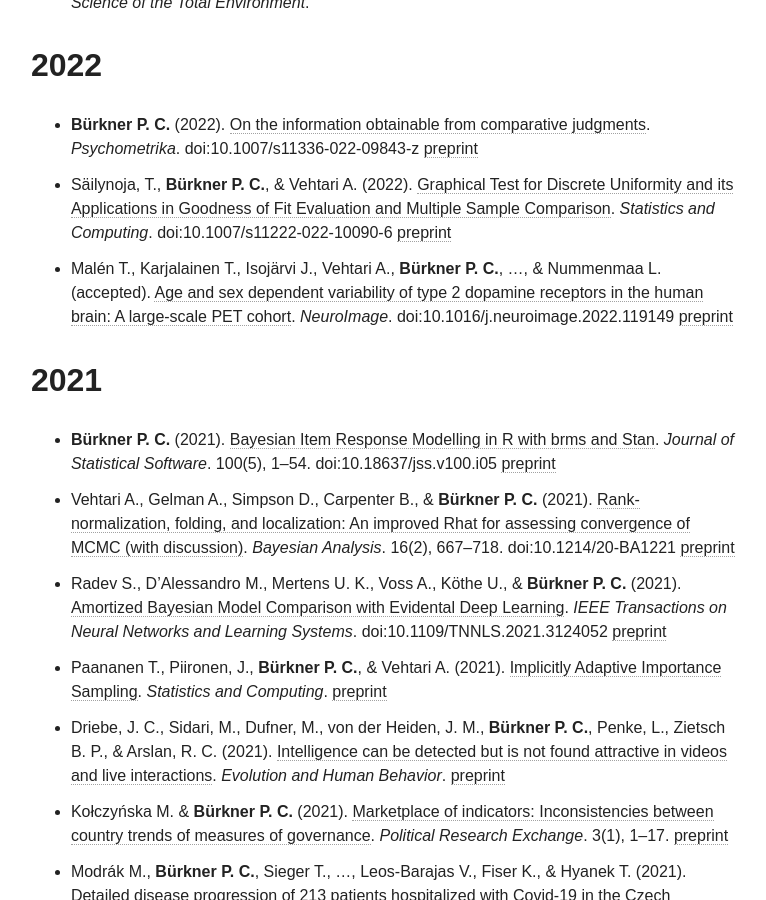
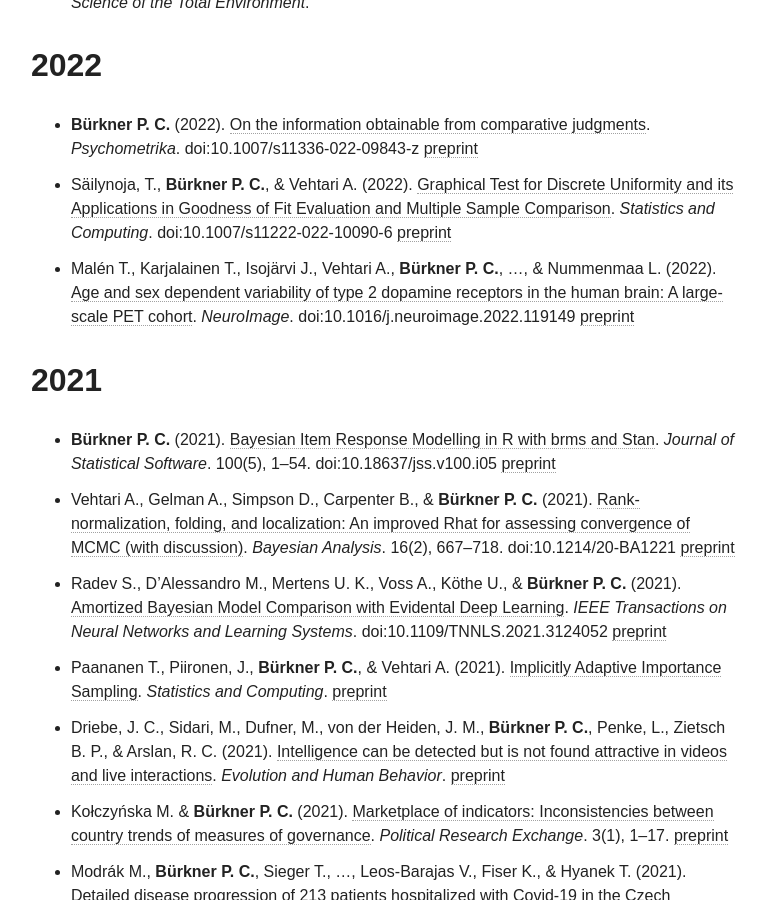
Before and after one commit to paul-buerkner/paul-buerkner.github.io, a Jekyll site: the page built from publications/index.md, in a window 1280 px wide and 900 px high, scrolled down 2314 px. Shown: the whole window, without its empty margins (255-1021 px from the left). Built offline with Jekyll 4.4.1, drawn with Linux system fonts in a browser that asks for light colours; nearby versions of some CDN libraries.

Commit message:
fix typo

```diff
--- a/publications/index.md
+++ b/publications/index.md
@@ -37,7 +37,7 @@
 * **Bürkner P. C.** (2022). [On the information obtainable from comparative judgments](https://link.springer.com/article/10.1007/s11336-022-09843-z). *Psychometrika*.
 doi:10.1007/s11336-022-09843-z [preprint](https://psyarxiv.com/j5efn/)
 * Säilynoja, T., **Bürkner P. C.**, & Vehtari A. (2022). [Graphical Test for Discrete Uniformity and its Applications in Goodness of Fit Evaluation and Multiple Sample Comparison](https://link.springer.com/article/10.1007/s11222-022-10090-6). *Statistics and Computing*. doi:10.1007/s11222-022-10090-6 [preprint](https://arxiv.org/abs/2103.10522)
-* Malén T., Karjalainen T., Isojärvi J., Vehtari A., **Bürkner P. C.**, ..., & Nummenmaa L. (accepted). [Age and sex dependent variability of type 2 dopamine receptors in the human brain: A large-scale PET cohort](https://doi.org/10.1016/j.neuroimage.2022.119149). *NeuroImage*. doi:10.1016/j.neuroimage.2022.119149 [preprint](https://www.biorxiv.org/content/10.1101/2021.08.10.455776v1)
+* Malén T., Karjalainen T., Isojärvi J., Vehtari A., **Bürkner P. C.**, ..., & Nummenmaa L. (2022). [Age and sex dependent variability of type 2 dopamine receptors in the human brain: A large-scale PET cohort](https://doi.org/10.1016/j.neuroimage.2022.119149). *NeuroImage*. doi:10.1016/j.neuroimage.2022.119149 [preprint](https://www.biorxiv.org/content/10.1101/2021.08.10.455776v1)
 
 ## 2021
 
```
